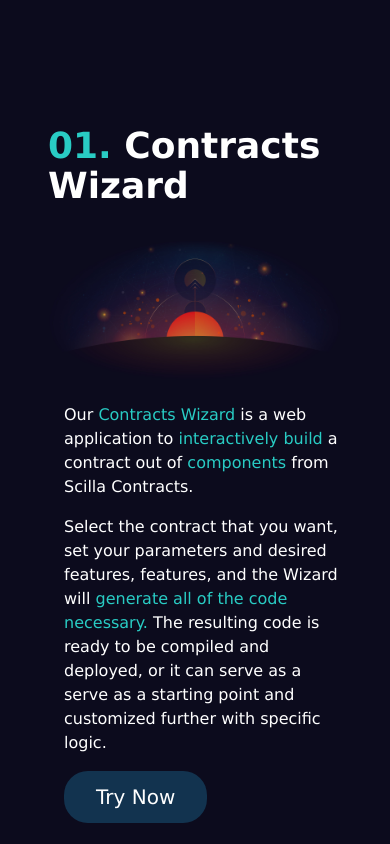
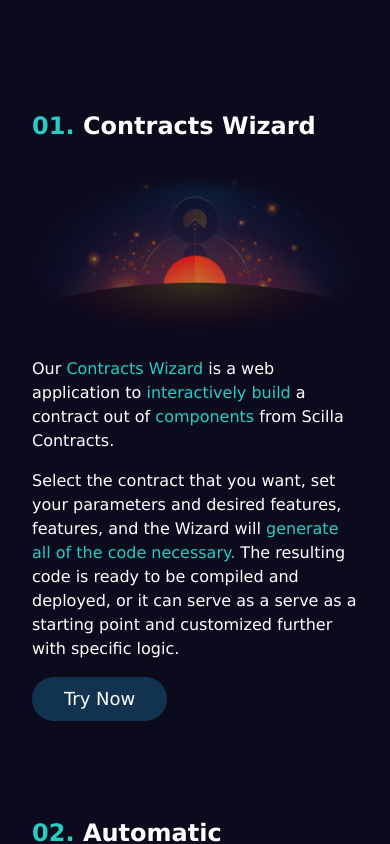
Before and after one commit to xJQx/zilkin, a React (Create React App) app: page / in a window 390 px wide. Shown: the part 1246-2090 px from the top of the page. Built offline with nearby package versions, Linux system fonts and the light colour scheme.

Commit message:
fix responsive styling

```diff
--- a/src/components/button/Button.tsx
+++ b/src/components/button/Button.tsx
@@ -26,7 +26,8 @@ export const Button = (props: ButtonProps) => {
   const bgColor = secondary ? 'bg-white' : 'bg-brand-blue-dark';
   const color = secondary ? 'text-brand-blue-dark' : 'text-white';
 
-  let buttonStyles = 'w-max px-12 py-3 rounded-3xl text-xl';
+  let buttonStyles =
+    'w-max px-8 sm:px-12 py-2 sm:py-3 rounded-3xl text-lg sm:text-xl';
 
   switch (variant) {
     case 'solid':
--- a/src/components/typography/FeatureDescription.tsx
+++ b/src/components/typography/FeatureDescription.tsx
@@ -14,7 +14,7 @@ export const FeatureDescription = (props: FeatureDescriptionProps) => {
       <img src={imgSrc} alt={imgSrc} className="w-full lg:w-1/2 text-white" />
 
       {/* Description */}
-      <div className="w-full lg:w-1/2 text-white pl-4">{children}</div>
+      <div className="w-full lg:w-1/2 text-white pl-0 lg:pl-4">{children}</div>
     </div>
   );
 };
--- a/src/components/typography/FeatureHeader.tsx
+++ b/src/components/typography/FeatureHeader.tsx
@@ -9,7 +9,7 @@ export const FeatureHeader = (props: FeatureHeaderProps) => {
   const { numbering, title } = props;
 
   return (
-    <div className="mt-24 mb-8 text-4xl font-bold">
+    <div className="mt-24 mb-8 text-2xl sm:text-4xl font-bold">
       <span className="text-brand-green-default">{numbering}.&nbsp;</span>
       <span className="text-white">{title}</span>
     </div>
--- a/src/pages/home/HomePage.tsx
+++ b/src/pages/home/HomePage.tsx
@@ -13,7 +13,7 @@ export const HomePage = () => {
       <Hero />
 
       {/* Features */}
-      <div id="features" className="min-h-screen pb-24 px-12 sm:px-24">
+      <div id="features" className="min-h-screen pb-12 sm:pb-24 px-8 sm:px-24">
         <FeatureHeader numbering="01" title="Contracts Wizard" />
         <FeatureDescription imgSrc="images/contracts-wizard-sample.jpg">
           <div>
```
